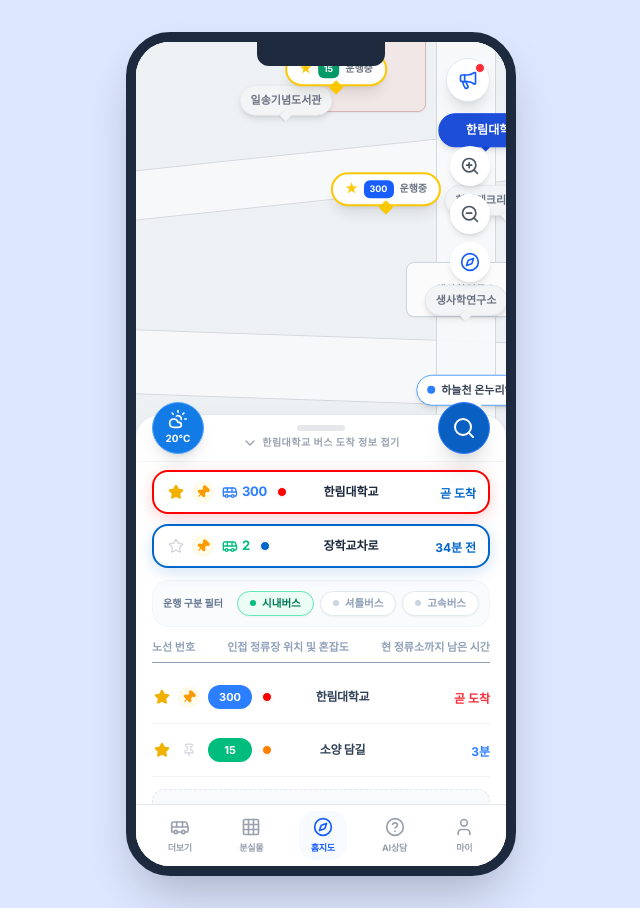
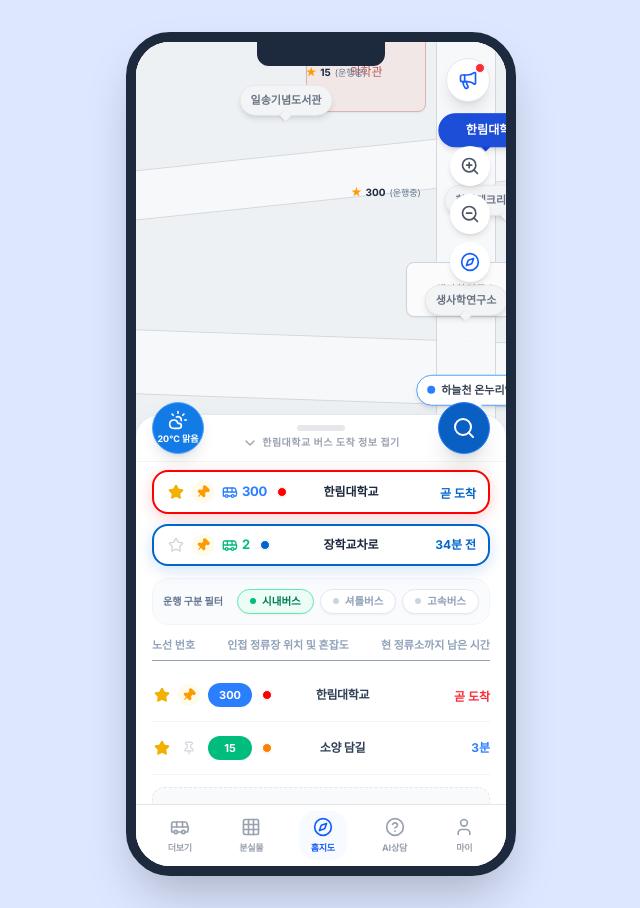
Before and after one commit to jiyoon6911-a11y/ccbusgo, a React (Vite) app: page / in a window 1280 px wide. Both pictures are taken after a click on the button "간편 로그인". Shown: the whole page, without its empty margins (319-959 px from the left). Built offline with nearby package versions, Linux system fonts and the light colour scheme.

Commit message:
feat: improve map UI and add chatbot suggestions
- Simplify pinned bus markers to prevent layout affordance errors
- Add weather mode toggle with haptic feedback to MainMapView
- Implement suggested prompt chips in ChatbotView to improve UX

```diff
--- a/src/components/FakeMap.tsx
+++ b/src/components/FakeMap.tsx
@@ -177,17 +177,15 @@ export default function FakeMap({ onSelectStation, selectedStation, favorites =
           return (
             <div
               key={`starred-bus-${busNum}`}
-              className="absolute transform -translate-x-1/2 -translate-y-1/2 z-30 transition-all hover:scale-105 select-none"
+              className="absolute transform -translate-x-1/2 -translate-y-1/2 z-30 transition-all select-none pointer-events-none"
               style={{ left: pos.x, top: pos.y }}
             >
-              <div className="flex items-center gap-1.5 px-3 py-1.5 bg-white border-2 border-yellow-400 rounded-full shadow-lg font-sans text-[10px] font-extrabold text-slate-800 animate-pulse-subtle">
-                <span className="text-yellow-400 text-xs">★</span>
-                <span className={`text-white text-[9px] font-black px-1.5 py-0.5 rounded-md ${pos.colorHex}`}>
-                  {busNum}
-                </span>
-                <span className="text-gray-500 font-bold">운행중</span>
+              {/* Downgraded to a simple informational plain text label to avoid mistouch/affordance errors */}
+              <div className="flex items-center gap-1 font-sans text-[10px] font-bold text-slate-700">
+                <span className="text-amber-500">★</span>
+                <span className="text-slate-800 font-extrabold">{busNum}</span>
+                <span className="text-slate-500 text-[9px] font-normal">(운행중)</span>
               </div>
-              <div className="w-2.5 h-2.5 bg-yellow-400 rotate-45 border-r border-b border-yellow-400 -mt-1 mx-auto shadow-xs" />
             </div>
           );
         })}
--- a/src/components/MainMapView.tsx
+++ b/src/components/MainMapView.tsx
@@ -1,7 +1,7 @@
 import React, { useState } from "react";
 import { INITIAL_BUS_ARRIVALS, INACTIVE_BUS_ARRIVALS, SHUTTLE_BUS_ARRIVALS, HIGHWAY_BUS_ARRIVALS } from "../data";
 import { BusArrival } from "../types";
-import { MapPin, Search, Star, CloudSun, ChevronUp, ChevronDown, Check, Info, Bus, Pin } from "lucide-react";
+import { MapPin, Search, Star, CloudSun, CloudRain, ChevronUp, ChevronDown, Check, Info, Bus, Pin, AlertTriangle } from "lucide-react";
 
 interface MainMapViewProps {
   onSelectBus: (busNumber: string) => void;
@@ -24,6 +24,23 @@ export default function MainMapView({
 }: MainMapViewProps) {
   const [isSheetExpanded, setIsSheetExpanded] = useState(true);
   const [selectedTypes, setSelectedTypes] = useState<string[]>(["city"]);
+  const [weatherMode, setWeatherMode] = useState<"sunny" | "extreme">("sunny");
+  const [showHapticToast, setShowHapticToast] = useState(false);
+
+  const toggleWeather = () => {
+    const nextMode = weatherMode === "sunny" ? "extreme" : "sunny";
+    setWeatherMode(nextMode);
+    if (nextMode === "extreme") {
+      // Short and strong double haptic burst (200ms on, 100ms gap, 200ms on)
+      if (typeof navigator !== "undefined" && navigator.vibrate) {
+        navigator.vibrate([200, 100, 200]);
+      }
+      setShowHapticToast(true);
+      setTimeout(() => {
+        setShowHapticToast(false);
+      }, 3500);
+    }
+  };
 
   const toggleFavorite = (id: string, e: React.MouseEvent) => {
     e.stopPropagation();
@@ -127,12 +144,58 @@ export default function MainMapView({
   return (
     <div className="absolute inset-0 flex flex-col justify-end pointer-events-none z-10 font-sans">
 
-      {/* 1. Left Weather Float Button (screenshot 2) */}
+      {/* ⚠️ High-urgency alert banner: Spawns at the absolute top of the 0-Depth 메인 대시보드 upon weather degradation */}
+      {weatherMode === "extreme" && (
+        <div className="absolute top-4 left-4 right-4 pointer-events-auto z-50 animate-bounce" style={{ animationDuration: "1.2s" }}>
+          <div className="bg-red-600 border border-red-500 text-white rounded-2xl p-3 shadow-2xl flex items-start gap-2.5 relative overflow-hidden">
+            <div className="absolute inset-0 bg-red-700/25 animate-pulse" />
+            <AlertTriangle className="w-5 h-5 text-white shrink-0 mt-0.5 animate-pulse z-10" />
+            <div className="flex-1 space-y-0.5 z-10">
+              <div className="flex items-center gap-1.5">
+                <span className="text-[9.5px] font-black uppercase bg-red-800 text-red-100 px-1.5 py-0.5 rounded tracking-wide">기상정체 경고</span>
+                <span className="text-[9px] font-bold text-red-200">배차 교차 보정 지연율 +42.4%</span>
+              </div>
+              <p className="text-[11.5px] font-extrabold tracking-tight leading-snug mt-1 text-white">
+                춘천 집중호우로 인해 시내·대학로 구간 연착이 누적되었습니다.
+              </p>
+              <p className="text-[10px] text-red-100/95 leading-none mt-1">
+                ※ 타임어택 보정이 적용되었습니다. 방 안에서 따뜻하게 대기하다 출발하세요!
+              </p>
+            </div>
+          </div>
+        </div>
+      )}
+
+      {/* 📳 Simulated haptic vibration on-screen pulse notification */}
+      {showHapticToast && (
+        <div className="absolute top-28 left-1/2 -translate-x-1/2 z-50 pointer-events-none animate-fade-in">
+          <div className="bg-slate-900/95 border border-slate-800 text-slate-100 text-[10px] font-black font-sans px-3 py-2 rounded-xl shadow-xl flex items-center gap-1.5 backdrop-blur-xs">
+            <span className="animate-ping text-rose-500">●</span>
+            <span>📳 [스마트폰 햅틱 진동 피드백 작동 완료]</span>
+          </div>
+        </div>
+      )}
+
+      {/* 1. Left Weather Float Button (screenshot 2) - Clickable to toggle real-time delay delay rate */}
       <div className="absolute bottom-[350px] left-4 pointer-events-auto flex flex-col items-center gap-1.5 z-10">
-        <div className="w-13 h-13 bg-[#127be5] rounded-full shadow-lg flex flex-col justify-center items-center text-white border border-blue-400 hover:bg-blue-600 active:scale-95 transition-all text-center">
+        <button
+          onClick={toggleWeather}
+          className={`w-13 h-13 rounded-full shadow-lg flex flex-col justify-center items-center text-white border transition-all cursor-pointer text-center ${
+            weatherMode === "extreme"
+              ? "bg-red-600 border-red-400 hover:bg-red-700 animate-pulse"
+              : "bg-[#127be5] border-blue-400 hover:bg-blue-600 active:scale-95"
+          }`}
+          title="날씨/실시간 기상 지연 보정 시뮬레이터 (클릭)"
+        >
+          {weatherMode === "extreme" ? (
+            <CloudRain className="w-5 h-5 animate-bounce" />
+          ) : (
             <CloudSun className="w-5 h-5" />
-          <span className="text-[10px] font-bold mt-0.5">20°C</span>
-        </div>
+          )}
+          <span className="text-[9px] font-black mt-0.5">
+            {weatherMode === "extreme" ? "7°C 폭우" : "20°C 맑음"}
+          </span>
+        </button>
       </div>
 
       {/* 2. Right Floating Search magnifying glass Button (screenshot 2) */}
@@ -191,7 +254,9 @@ export default function MainMapView({
                 <div
                   key={`top-card-${idx}`}
                   onClick={() => onSelectBus(bus.routeNumber)}
-                  className={`bg-white rounded-2xl py-2 px-3 flex items-center justify-between hover:bg-slate-50 active:scale-99 transition-all cursor-pointer ${borderGlow}`}
+                  className={`bg-white rounded-2xl py-2 px-3 flex items-center justify-between hover:bg-slate-50 active:scale-99 transition-all cursor-pointer relative overflow-hidden ${
+                    weatherMode === "extreme" ? "bg-red-50/20 border-red-200" : ""
+                  } ${borderGlow}`}
                 >
                   {/* Left Controls & Bus Badge */}
                   <div className="flex items-center gap-1.5 min-w-[125px]">
@@ -240,9 +305,20 @@ export default function MainMapView({
 
                   {/* Right: remaining time in standard blue as requested */}
                   <div className="text-right min-w-[65px]">
-                    <span className="text-xs font-extrabold text-[#0066CC] animate-pulse-subtle">
-                      {typeof bus.minutesLeft === "number" ? `${bus.minutesLeft}분 전` : bus.minutesLeft}
+                    {typeof bus.minutesLeft === "number" ? (
+                      <div className="flex flex-col items-end">
+                        <span className={`text-xs font-black animate-pulse-subtle ${weatherMode === "extreme" ? "text-red-600" : "text-[#0066CC]"}`}>
+                          {weatherMode === "extreme" ? `${bus.minutesLeft + 5}분 전` : `${bus.minutesLeft}분 전`}
                         </span>
+                        {weatherMode === "extreme" && (
+                          <span className="text-[8px] font-black text-red-500 tracking-tight leading-none mt-0.5 animate-pulse">지연보정 +5분</span>
+                        )}
+                      </div>
+                    ) : (
+                      <span className={`text-xs font-extrabold ${weatherMode === "extreme" ? "text-red-500" : "text-[#0066CC]"} animate-pulse-subtle`}>
+                        {bus.minutesLeft}
+                      </span>
+                    )}
                   </div>
                 </div>
               );
@@ -366,19 +442,28 @@ export default function MainMapView({
 
                       {/* Right minutes left block */}
                       <div className="text-right min-w-[70px]">
+                        {typeof bus.minutesLeft === "number" ? (
+                          <div className="flex flex-col items-end">
+                            <span className={`text-xs font-black ${weatherMode === "extreme" ? "text-red-600 font-extrabold" : "text-blue-500"}`}>
+                              {weatherMode === "extreme" ? `${bus.minutesLeft + 5}분` : `${bus.minutesLeft}분`}
+                            </span>
+                            {weatherMode === "extreme" && (
+                              <span className="text-[7.5px] font-black leading-none text-red-500 mt-0.5 animate-pulse">지연+5m</span>
+                            )}
+                          </div>
+                        ) : (
                           <span
-                          className={`text-xs font-bold ${
-                            typeof bus.minutesLeft === "number"
-                              ? "text-blue-500"
-                              : bus.minutesLeft === "곧 도착"
-                              ? "text-red-500 animate-pulse-subtle font-extrabold"
+                            className={`text-xs font-extrabold ${
+                              bus.minutesLeft === "곧 도착"
+                                ? "text-red-500 animate-pulse-subtle"
                                 : bus.minutesLeft === "운행정보 없음"
                                 ? "text-gray-400 font-normal"
                                 : "text-purple-600"
                             }`}
                           >
-                          {typeof bus.minutesLeft === "number" ? `${bus.minutesLeft}분` : bus.minutesLeft}
+                            {bus.minutesLeft === "곧 도착" && weatherMode === "extreme" ? "곧도착(정체)" : bus.minutesLeft}
                           </span>
+                        )}
                       </div>
                     </div>
                   );
```
Also changed, not shown: src/components/ChatbotView.tsx (+36 -0 lines). Lines whose indentation alone changed are shown as unchanged.
